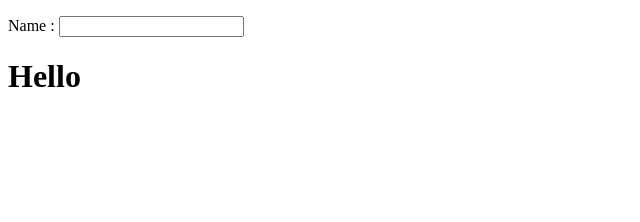
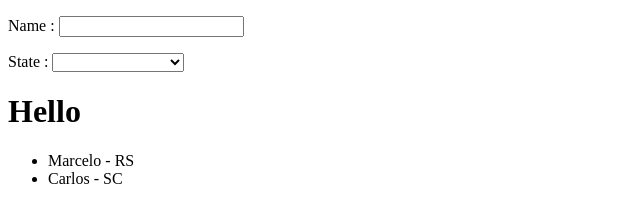
Before and after one commit to marcelobohn/angularjs-playground, a plain HTML site: page app-first/index.html in a window 1280 px wide. Shown: the whole page, without its empty margins (0-640 px from the left). Drawn offline with Linux system fonts and the light colour scheme; files that its build step writes are made by us from their sources.

Commit message:
create controller

```diff
--- /dev/null
+++ b/app-first/app.js
@@ -0,0 +1,10 @@
+var mvcApp = angular.module('firstApp', []);
+
+mvcApp.controller('firstController', function firstController($scope) {
+
+  $scope.people = [
+    {name:'Marcelo', state: 'RS'},
+    {name:'Carlos', state: 'SC'}
+  ];
+
+});
--- a/app-first/index.html
+++ b/app-first/index.html
@@ -4,12 +4,23 @@
   <meta charset="UTF-8">
   <link rel="stylesheet" type="text/css" href="style.css">
   <script src="angular.min.js"></script>
+  <script src="app.js"></script>
   <title>My First Angular App</title>
 </head>
-<body>
-  <div ng-app="">
+<body ng-app="firstApp">
+  <div ng-controller="firstController">
     <p>Name : <input type="text" ng-model="name"></p>
-    <h1>Hello {{name}}</h1>
+    <p>State :
+      <select ng-model="state">
+        <option value="RS">Rio Grande do Sul</option>
+        <option value="SC">Santa Catarina</option>
+        <option value="PR">Paraná</option>
+      </select>
+    </p>
+    <h1>Hello {{name}} {{state}}</h1>
+    <ul class="list-group">
+      <li class="list-group-item" ng-repeat="person in people">{{person.name}} - {{person.state}}</li>
+    </ul>
   </div>
 </body>
 </html>
```
